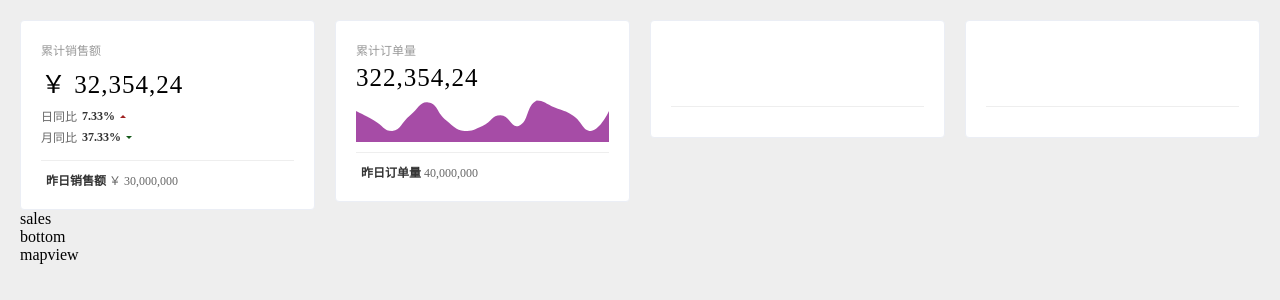
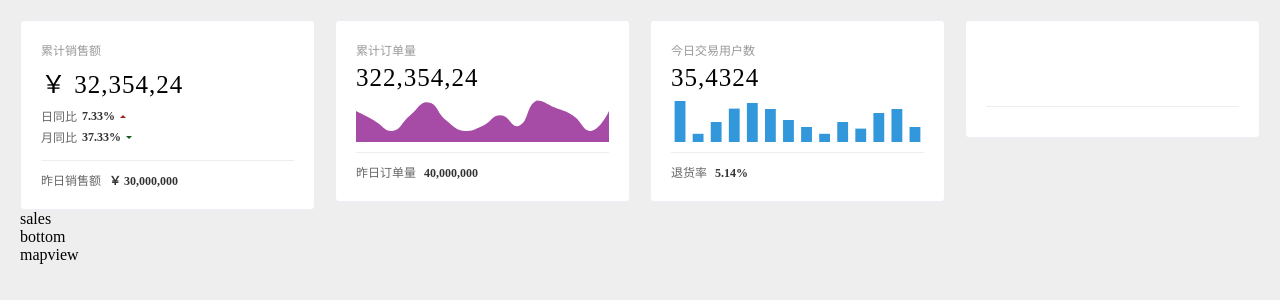
Before and after one commit to weite122/datav-report, a Vue app: page / in a window 1280 px wide. Shown: the top 300 px of the page. Built offline with nearby package versions, Linux system fonts and the light colour scheme.

Commit message:
feat: 完成TodayUsers样式

```diff
--- a/src/components/TodayUsers/index.vue
+++ b/src/components/TodayUsers/index.vue
@@ -1,12 +1,49 @@
 <template>
-  <common-card />
+  <common-card
+    title="今日交易用户数"
+    value="35,4324"
+  >
+    <template>
+      <div id="today-users-chart" :style="{width: '100%', height: '100%'}"/>
+    </template>
+    <template v-slot:footer>
+      <span>退货率 </span>
+      <span class="emphasis">5.14%</span>
+    </template>
+  </common-card>
 </template>
 
 <script>
   import commonCardMixin from '../../mixins/commonCardMixin'
 
   export default {
-    mixins: [commonCardMixin]
+    mixins: [commonCardMixin],
+    mounted() {
+      const chartDom = document.getElementById('today-users-chart')
+      const chart = this.$echarts.init(chartDom)
+      chart.setOption({
+        color: ['#3398DB'],
+        series: [{
+          type: 'bar',
+          data: [410, 82, 200, 334, 390, 330, 220, 150, 82, 200, 134, 290, 330, 150],
+          barWidth: '60%'
+        }],
+        xAxis: {
+          type: 'category',
+          data: ['00:00', '01:00', '02:00', '03:00', '04:00', '05:00', '06:00', '07:00', '08:00', '09:00', '10:00', '11:00', '12:00', '13:00'],
+          show: false
+        },
+        yAxis: {
+          show: false
+        },
+        grid: {
+          top: 0,
+          right: 0,
+          bottom: 0,
+          left: 0
+        }
+      })
+    }
   }
 </script>
 
--- a/src/components/TotalOrders/index.vue
+++ b/src/components/TotalOrders/index.vue
@@ -4,11 +4,11 @@
     value="322,354,24"
   >
     <template>
-      <div id="total-orders-chart" :style="{width: '100%', height: '100%'}"></div>
+      <div id="total-orders-chart" :style="{width: '100%', height: '100%'}" />
     </template>
     <template v-slot:footer>
-      <span class="emphasis">昨日订单量 </span>
-      <span class="money">40,000,000</span>
+      <span>昨日订单量 </span>
+      <span class="emphasis">40,000,000</span>
     </template>
   </common-card>
 </template>
--- a/src/components/TotalSales/index.vue
+++ b/src/components/TotalSales/index.vue
@@ -18,8 +18,8 @@
       </div>
     </template>
     <template v-slot:footer>
-      <span class="emphasis">昨日销售额 </span>
-      <span class="money">￥ 30,000,000</span>
+      <span>昨日销售额 </span>
+      <span class="emphasis">￥ 30,000,000</span>
     </template>
   </common-card>
 
```
